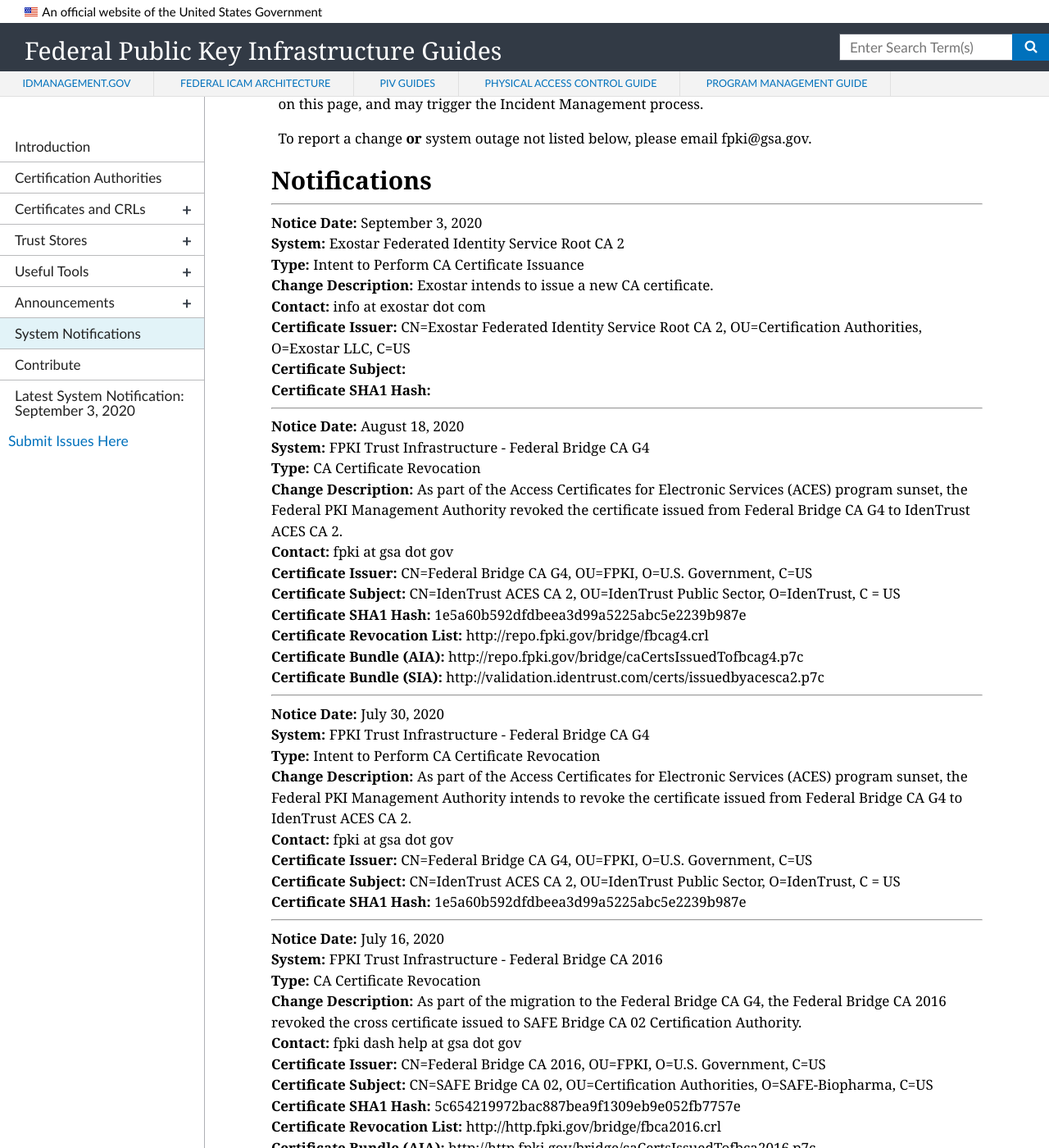
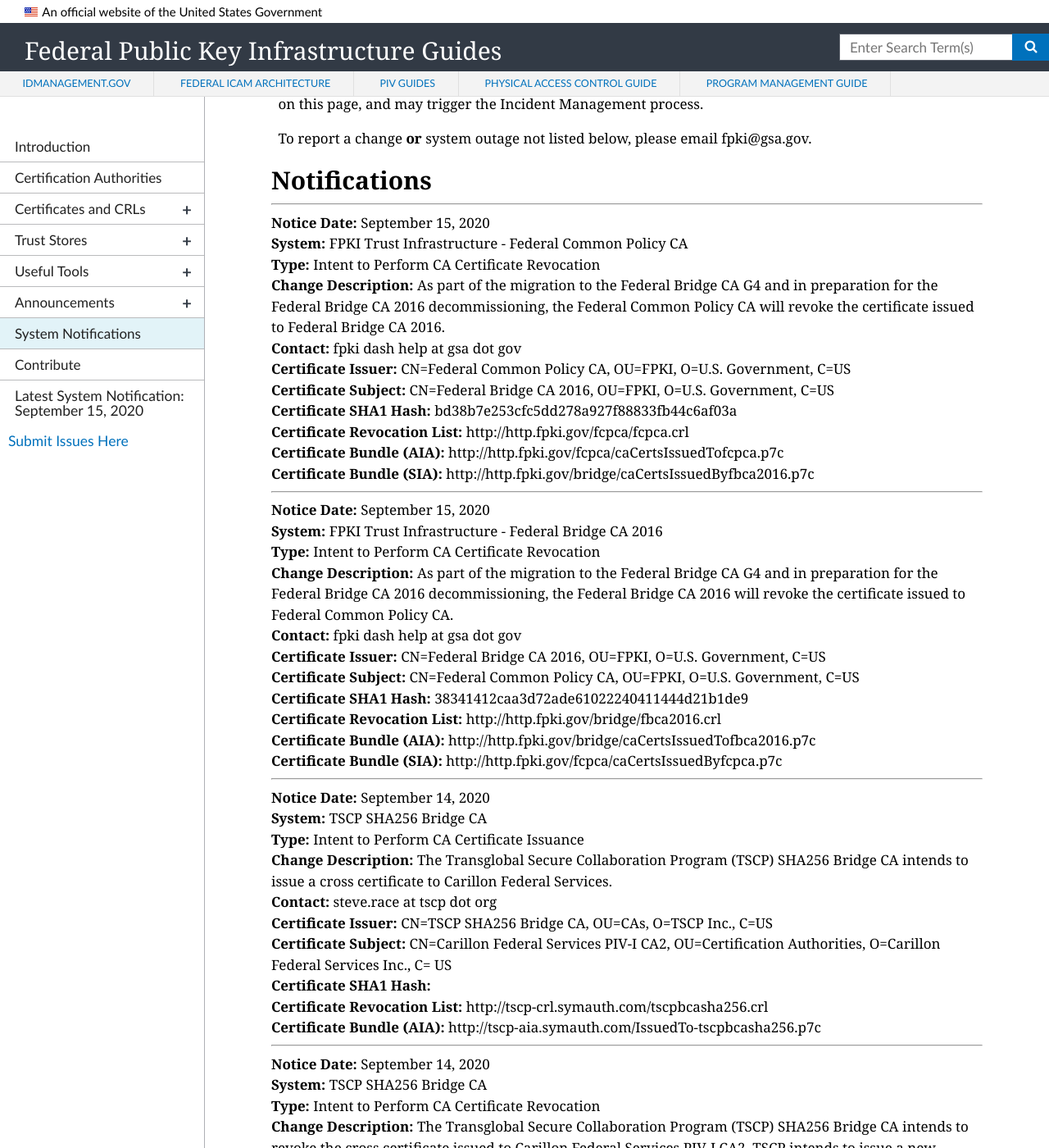
Before and after one commit to GSA/fpki-guides, a Jekyll site: the page built from pages/fpki_notifications.md, in a window 1280 px wide and 1400 px high, scrolled down 672 px. Shown: the whole window at 82% size. Built offline with Jekyll 4.4.1, drawn with Linux system fonts in a browser that asks for light colours; nearby versions of some CDN libraries; some of the changed text lies outside the part shown.

Commit message:
Update notifications.yml

```diff
--- a/_data/notifications.yml
+++ b/_data/notifications.yml
@@ -2708,6 +2708,61 @@
   sia_uri:
   ocsp_uri:
 
+- notice_date: September 14, 2020
+  change_type: Intent to Perform CA Certificate Revocation
+  start_datetime:
+  system: TSCP SHA256 Bridge CA
+  change_description: The Transglobal Secure Collaboration Program (TSCP) SHA256 Bridge CA intends to revoke the cross certificate issued to Carillon Federal Services PIV-I CA2. TSCP intends to issue a new certificate with a modified CA subject name.
+  contact: steve.race at tscp dot org
+  ca_certificate_hash: 352f268667640942e57f834f3691372a24109e2e
+  ca_certificate_issuer: CN=TSCP SHA256 Bridge CA, OU=CAs, O=TSCP Inc., C=US
+  ca_certificate_subject: CN=Carillon Federal Services PIV-I CA2, OU=Certificate Authorities, O=Carillon Federal Services Inc., C= US
+  cdp_uri: http://tscp-crl.symauth.com/tscpbcasha256.crl
+  aia_uri: http://tscp-aia.symauth.com/IssuedTo-tscpbcasha256.p7c
+  sia_uri:
+  ocsp_uri:
+
+- notice_date: September 14, 2020
+  change_type: Intent to Perform CA Certificate Issuance
+  start_datetime:
+  system: TSCP SHA256 Bridge CA
+  change_description: The Transglobal Secure Collaboration Program (TSCP) SHA256 Bridge CA intends to issue a cross certificate to Carillon Federal Services.
+  contact: steve.race at tscp dot org
+  ca_certificate_hash:
+  ca_certificate_issuer: CN=TSCP SHA256 Bridge CA, OU=CAs, O=TSCP Inc., C=US
+  ca_certificate_subject: CN=Carillon Federal Services PIV-I CA2, OU=Certification Authorities, O=Carillon Federal Services Inc., C= US
+  cdp_uri: http://tscp-crl.symauth.com/tscpbcasha256.crl
+  aia_uri: http://tscp-aia.symauth.com/IssuedTo-tscpbcasha256.p7c
+  sia_uri:
+  ocsp_uri:
+
+- notice_date: September 15, 2020
+  change_type: Intent to Perform CA Certificate Revocation
+  system: FPKI Trust Infrastructure - Federal Bridge CA 2016
+  change_description: As part of the migration to the Federal Bridge CA G4 and in preparation for the Federal Bridge CA 2016 decommissioning, the Federal Bridge CA 2016 will revoke the certificate issued to Federal Common Policy CA.
+  contact: fpki dash help at gsa dot gov
+  ca_certificate_hash: 38341412caa3d72ade61022240411444d21b1de9
+  ca_certificate_issuer: CN=Federal Bridge CA 2016, OU=FPKI, O=U.S. Government, C=US
+  ca_certificate_subject: CN=Federal Common Policy CA, OU=FPKI, O=U.S. Government, C=US
+  cdp_uri: http://http.fpki.gov/bridge/fbca2016.crl
+  aia_uri: http://http.fpki.gov/bridge/caCertsIssuedTofbca2016.p7c
+  sia_uri: http://http.fpki.gov/fcpca/caCertsIssuedByfcpca.p7c
+  ocsp_uri:
+
+- notice_date: September 15, 2020
+  change_type: Intent to Perform CA Certificate Revocation
+  system: FPKI Trust Infrastructure - Federal Common Policy CA
+  change_description: As part of the migration to the Federal Bridge CA G4 and in preparation for the Federal Bridge CA 2016 decommissioning, the Federal Common Policy CA will revoke the certificate issued to Federal Bridge CA 2016.
+  contact: fpki dash help at gsa dot gov
+  ca_certificate_hash: bd38b7e253cfc5dd278a927f88833fb44c6af03a
+  ca_certificate_issuer: CN=Federal Common Policy CA, OU=FPKI, O=U.S. Government, C=US
+  ca_certificate_subject: CN=Federal Bridge CA 2016, OU=FPKI, O=U.S. Government, C=US
+  cdp_uri: http://http.fpki.gov/fcpca/fcpca.crl
+  aia_uri: http://http.fpki.gov/fcpca/caCertsIssuedTofcpca.p7c
+  sia_uri: http://http.fpki.gov/bridge/caCertsIssuedByfbca2016.p7c
+  ocsp_uri:
+
+
 #- notice_date:
 #  change_type: CA Certificate Issuance
 #  start_datetime:
```
